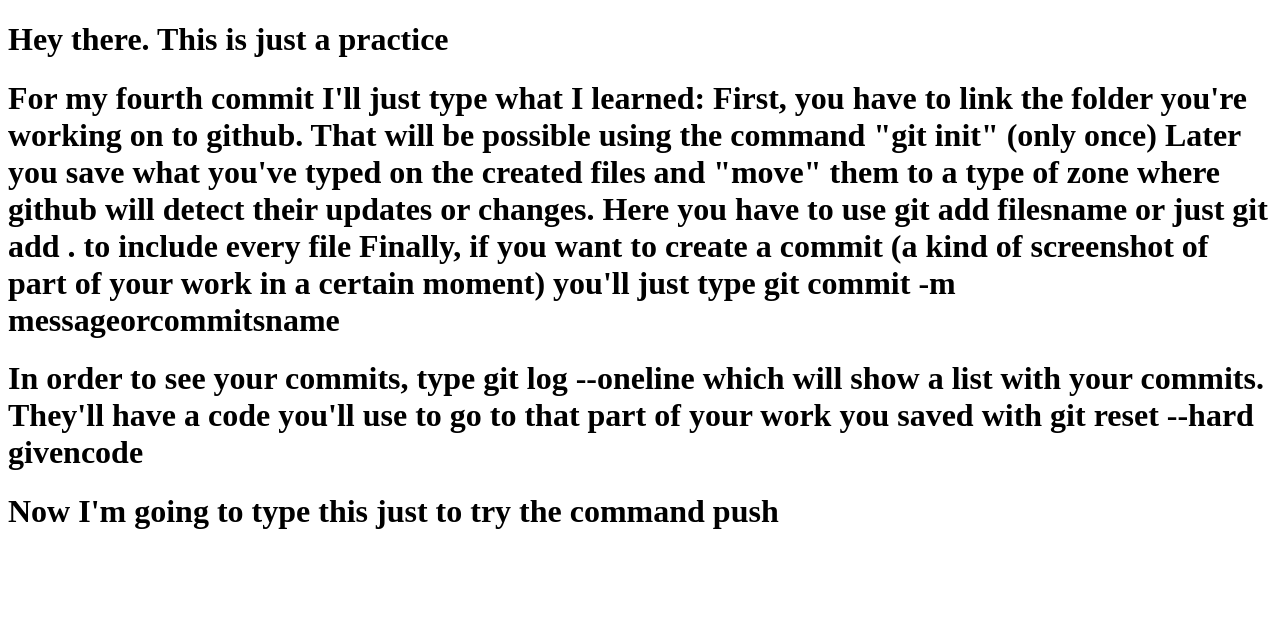
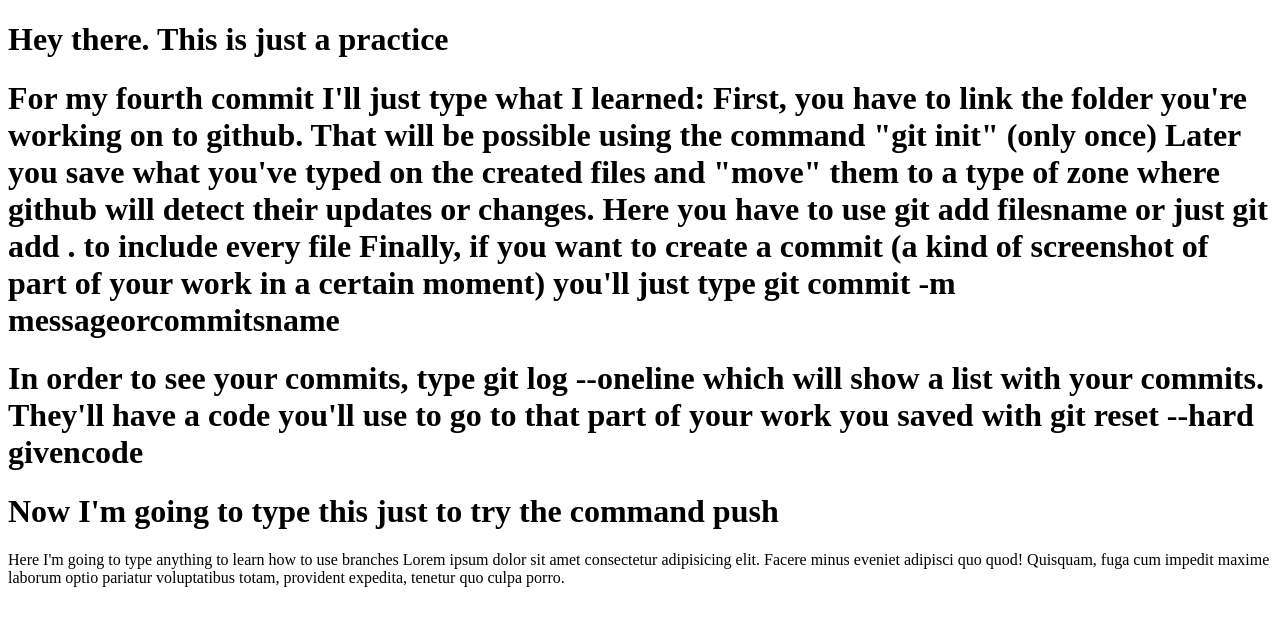
Before and after one commit to LAUA22/First-git-work, a plain HTML site: page index.html in a window 1280 px wide. Drawn offline with Linux system fonts and the light colour scheme.

Commit message:
agrega un parrafo

```diff
--- a/index.html
+++ b/index.html
@@ -25,3 +25,13 @@
 </h1>
 
 <h1>Now I'm going to type this just to try the command push</h1>
+
+
+
+
+
+<p>Here I'm going to type anything to learn how to use branches
+    Lorem ipsum dolor sit amet consectetur adipisicing elit.
+    Facere minus eveniet adipisci quo quod!
+    Quisquam, fuga cum impedit maxime laborum optio pariatur voluptatibus totam,
+    provident expedita, tenetur quo culpa porro.</p>
```
